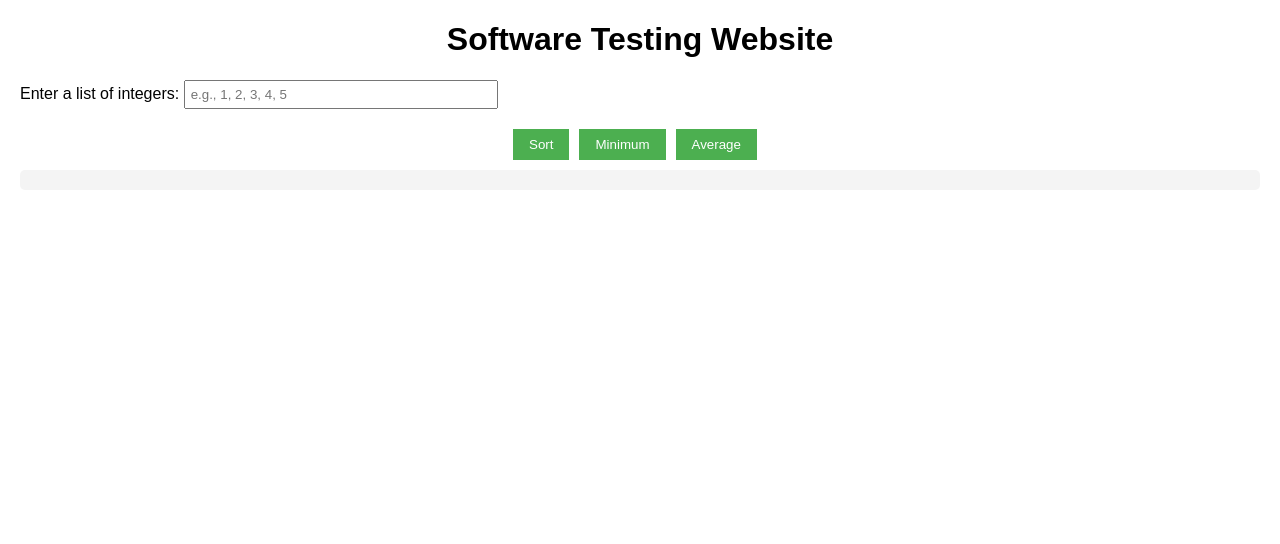
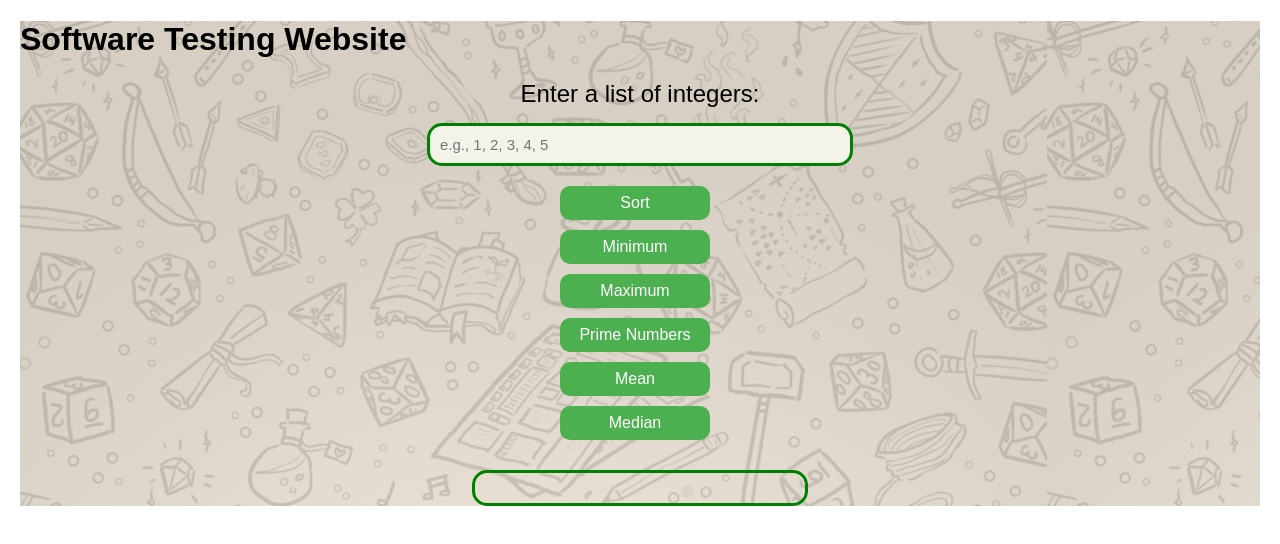
Before and after one commit to MoYusuff/Software_Design-Testing, a plain HTML site: page docs/index.html in a window 1280 px wide. Drawn offline with Linux system fonts and the light colour scheme.

Commit message:
more changes

```diff
--- a/docs/index.html
+++ b/docs/index.html
@@ -5,21 +5,23 @@
   <link rel="stylesheet" type="text/css" href="styles.css">
 </head>
 <body>
+  <div class="main">
   <h1>Software Testing Website</h1>
+  <div class="myrules">
+  <label class="label" for="integerList">Enter a list of integers:</label>
+  <input type="text" id="integerList" placeholder="e.g., 1, 2, 3, 4, 5">
 
-  <div class="input-container">
-    <label for="integerList">Enter a list of integers:</label>
-    <input type="text" id="integerList" placeholder="e.g., 1, 2, 3, 4, 5">
-  </div>
+  <button onclick="sortList()">Sort</button>
+  <button onclick="calculateMinimum()">Minimum</button>
+  <button onclick="calculateMaximum()">Maximum</button>
+  <button onclick="calculatePrimeNumbers()">Prime Numbers</button>
+  <button onclick="calculateMean()">Mean</button>
+  <button onclick="calculateMedian()">Median</button>
 
-  <div class="button-container">
-    <button onclick="sortList()">Sort</button>
-    <button onclick="calculateMinimum()">Minimum</button>
-    <button onclick="calculateAverage()">Average</button>
-  </div>
-
-  <div id="output" class="output-container"></div>
+  <div id="output"></div>
 
   <script src="script.js"></script>
+</div>
+</div>
 </body>
 </html>
--- a/docs/script.js
+++ b/docs/script.js
@@ -14,14 +14,45 @@ function sortList() {
   displayOutput(minimum);
 }
 
-  function calculateAverage() {
+function calculateMaximum() {
+  var input = document.getElementById("integerList").value;
+  var integers = parseInput(input);
+  var maximum = Math.max(...integers);
+  displayOutput(maximum);
+}
+
+function calculatePrimeNumbers() {
+  var input = document.getElementById("integerList").value;
+  var integers = parseInput(input);
+  var primeNumbers = findPrimeNumbers(integers);
+  displayOutput(primeNumbers);
+}
+
+function calculateMean() {
   var input = document.getElementById("integerList").value;
   var integers = parseInput(input);
   var sum = integers.reduce(function(a, b) {
     return a + b;
   }, 0);
-    var average = sum / integers.length;
-    displayOutput(average);
+  var mean = sum / integers.length;
+  displayOutput(mean);
+}
+
+function calculateMedian() {
+  var input = document.getElementById("integerList").value;
+  var integers = parseInput(input);
+  integers.sort(function(a, b) {
+    return a - b;
+  });
+  var median;
+  if (integers.length % 2 === 0) {
+    var middle = integers.length / 2;
+    median = (integers[middle - 1] + integers[middle]) / 2;
+  } else {
+    var middleIndex = Math.floor(integers.length / 2);
+    median = integers[middleIndex];
+  }
+  displayOutput(median);
 }
 
 function parseInput(input) {
@@ -31,6 +62,29 @@ function sortList() {
   return inputArray;
 }
 
+function findPrimeNumbers(numbers) {
+  var primes = [];
+  for (var i = 0; i < numbers.length; i++) {
+    var num = numbers[i];
+    if (isPrime(num)) {
+      primes.push(num);
+    }
+  }
+  return primes;
+}
+
+function isPrime(number) {
+  if (number < 2) {
+    return false;
+  }
+  for (var i = 2; i <= Math.sqrt(number); i++) {
+    if (number % i === 0) {
+      return false;
+    }
+  }
+  return true;
+}
+
 function displayOutput(output) {
   var outputElement = document.getElementById("output");
   outputElement.innerHTML = "Output: " + output;
--- a/docs/styles.css
+++ b/docs/styles.css
@@ -1,38 +1,44 @@
 body {
+
+  color: black;
   font-family: Arial, sans-serif;
   margin: 20px;
 }
 
-h1 {
-  text-align: center;
+.main{
+  background-image: url('img1.jpg');
+  opacity: 1;
 }
 
-.input-container {
-  margin-bottom: 20px;
+.myrules{
+
+  display: flex;
+  flex-direction: column;
+  justify-content: center;
+  align-items: center;
+  gap: 10px;
+}
+label {
+  display: block;
+  margin-bottom: 5px;
+  font-size: 1.5rem;
 }
 
-.label-container {
-  display: flex;
-  align-items: center;
-  margin-bottom: 5px;
+input[type="text"] {
+  padding: 10px;
+  background-color: rgb(243, 243, 234);
+  border: 3px solid green;
+  width: 400px;
+  font-size: 15px;
+  border-radius: 15px;
+  margin-bottom: 10px;
+  text-decoration: none !important;
 }
 
-.label-container label {
-  margin-right: 10px;
-}
-
-.input-container input[type="text"] {
-  padding: 5px;
-  width: 300px;
-}
-
-.button-container {
-  display: flex;
-  justify-content: center;
-  margin-bottom: 10px;
-}
-
-.button-container button {
+button {
+  width: 150px;
+  font-size: 1rem;
+  border-radius: 10px;
   padding: 8px 16px;
   background-color: #4CAF50;
   color: white;
@@ -41,9 +47,16 @@ h1 {
   margin-right: 10px;
 }
 
-.output-container {
-  background-color: #f4f4f4;
-  padding: 10px;
-  border-radius: 5px;
-  text-align: center;
+#output {
+  margin-top: 20px;
+  width: 300px;
+
+  border: 3px solid green;
+  border-radius: 15px;
+  padding: 15px;
+
 }
+#output:hover{
+  cursor: pointer;
+
+}
```
Also changed, not shown: docs/img1.jpg (added). Lines whose indentation alone changed are shown as unchanged.
